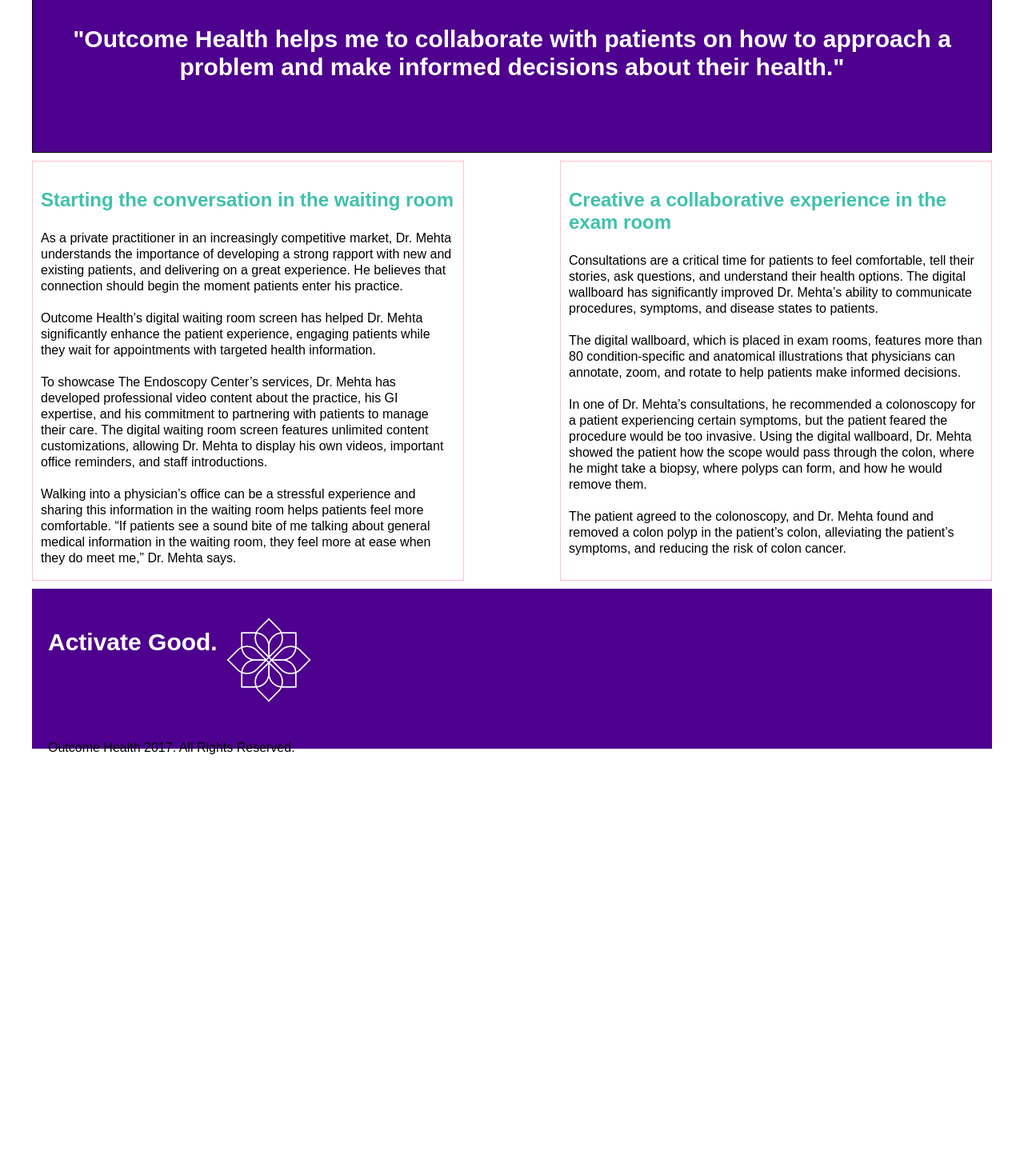
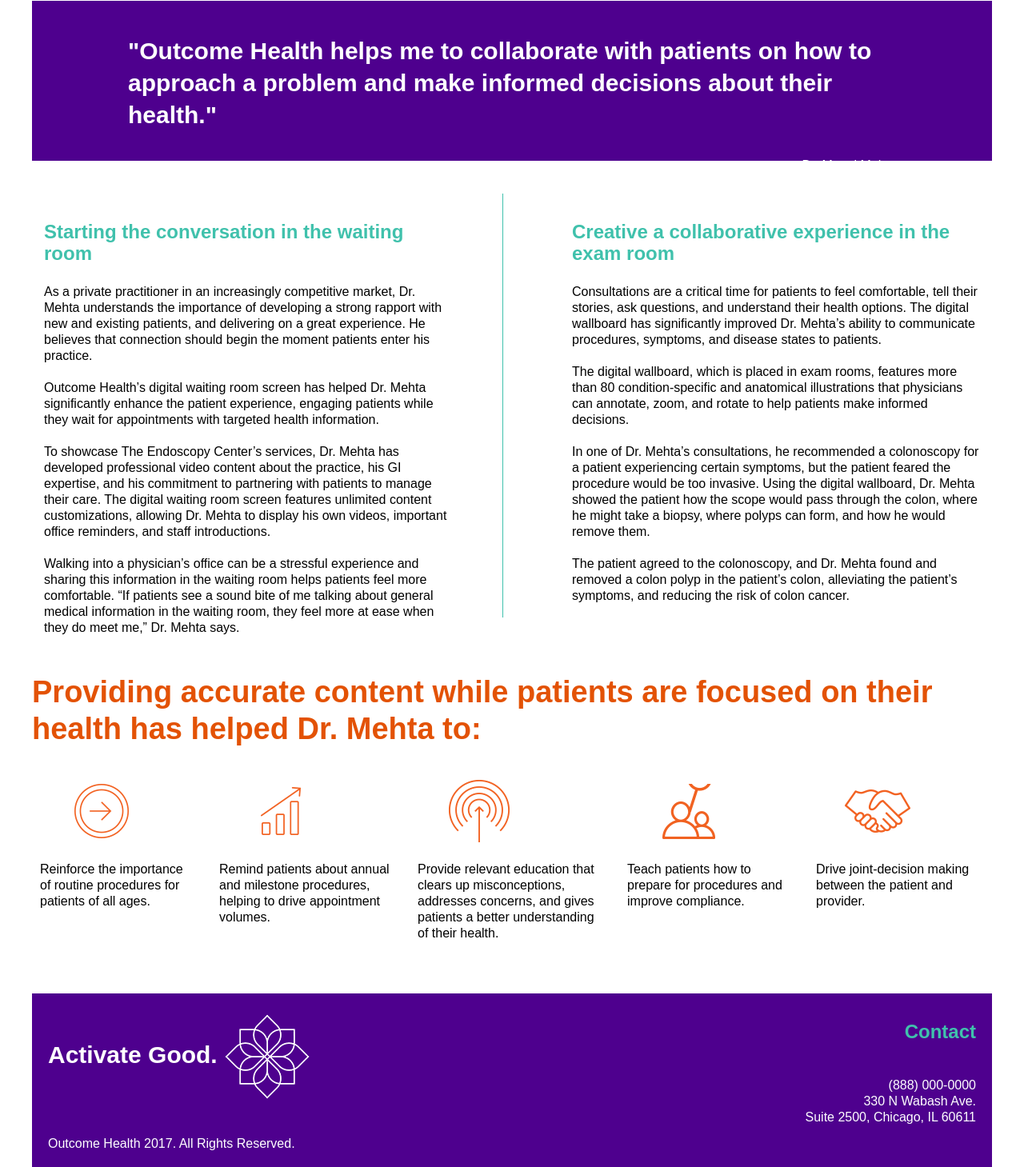
Before and after one commit to conniephu/fewdfinalproject, a plain HTML site: page finalproject_code/index.html in a window 1280 px wide. Shown: the part 1318-2777 px from the top of the page at 80% size. Before the commit the page ends 2274 px from the top, so only its background shows below. Drawn offline with nearby package versions, Linux system fonts and the light colour scheme; a web font is replaced by a local one.

Commit message:
8/2 draft 6:05pm
work in progress

```diff
--- a/finalproject_code/Styles/main.css
+++ b/finalproject_code/Styles/main.css
@@ -20,7 +20,7 @@
 }
 
 .label {
-	width: 95px;
+	width: 105px;
 	height: 25px;
 	background: #ffffff;
 	border-radius: 20px;
@@ -55,7 +55,8 @@
 .full-width-block {
 	clear: both;
 	width: 100%;
-	height: 80px;
+	height: 100px;
+	margin-top: 10px;
 	margin-bottom: 10px;
 }
 
@@ -70,7 +71,7 @@
 .hero-copy {
 	width: 350px;
 	height: 215px;
-	margin-top: 90px;
+	margin-top: 70px;
 	margin-left: 120px;
 	position: absolute;
 
@@ -115,50 +116,106 @@
 
 .second-col-one {
 	float: left;
-	width: 33%;
-	height: 440px;
+	width: 38%;
+	height: 500px;
 	margin-top: 20px;
-	margin-bottom: 10px;
 	padding: 30px;
 	background: #00ab8e;
+	display: inline-block;
+
 }
 
 .second-col-two {
 	display: inline-block;
-	width: 60%;
+	width: 59%;
 	height: 440px;
 	margin-top: 20px;
-	margin-bottom: 10px;
+}
+
+.pull-quote {
+	background: #4e008e;
+	width: 100%;
+	height: 200px;
+	padding-top: 3px;
+	padding-left: 120px;
+	padding-right: 120px;
+	display: inline-block;
 }
 
 .third-col-one {
 	float: left;
 	width: 45%;
-	height: 525px;
-	border: 0.5px solid pink;
-	padding: 10px;
-	margin-bottom: 10px;
+	height: 575px;
+	padding: 10px 15px 10px 15px;
+	margin-top: 25px;
+	margin-bottom: 25px;
+}
+
+.third-middle-rule {
+	width: 2%;
+	height: 530px;
+	margin-left: 25px;
+	border-right: 0.5px solid #40c1ac;
+	display: inline-block;
+	margin-top: 25px;
 }
 
 .third-col-two {
 	float: right;
 	width: 45%;
-	height: 525px;
-	border: 0.5px solid pink;
-	padding: 10px;
-	margin-bottom: 10px;
+	height: 575px;
+	padding: 10px 15px 10px 15px;
+	margin-top: 25px;
+	margin-bottom: 25px;
 }
 
-.pull-quote {
-	clear: both;
-	border: 0.5px solid black;
-	background: #4e008e;
-	width: 100%;
-	height: 200px;
-	margin-top: 10px;
-	margin-bottom: 10px;
-	padding-left: 50px;
-	padding-right: 50px;
+
+.fourth-col-one {
+	display: inline-block;
+	float: left;
+	width: 18%;
+	height: 270px;
+	margin: 10px 8px 10px 0px;
+	padding: 10px;
+}
+
+.fourth-col-two {
+	width: 20%;
+	height: 270px;
+	margin: 10px 8px 10px 0px;
+	display: inline-block;
+	padding: 10px;
+	float: left;
+}
+
+.fourth-col-three {
+	width: 21%;
+	height: 270px;
+	margin: 10px 10px 10px 0px;
+	float: left;
+	display: inline-block;
+	padding: 10px;
+
+}
+
+.fourth-col-four {
+	width: 19%;
+	height: 270px;
+	margin: 10px 8px 10px 0px;
+	display: inline-block;
+	float: left;
+	padding: 10px;
+
+}
+
+.fourth-col-five {
+	width: 18%;
+	height: 270px;
+	margin: 10px 8px 10px 0px;
+	display: inline-block;
+	float: left;
+	padding: 10px;
+
 }
 
 
@@ -166,13 +223,24 @@
 	clear: both;
 	background: #4e008e;
 	width: 100%;
-	height: 200px;
+	height: 250px;
 }
 
 .footer-one {
 	padding-left: 20px;
+	float: left;
+	margin-top: 10px;
+}
 
+.footer-two {
+	padding-right: 20px;
+	text-align: right;
+	float: right;
+	margin-top: 10px;
 }
+
+
+/* TEXT PROPERTIES */
 
 h1 {
 	font-size: 50px;
@@ -194,8 +262,8 @@
 h4 {
 	font-size: 30px;
 	color: #ffffff;
-	text-align: center;
-
+	text-align: left;
+	line-height: 40px;
 
 }
 
@@ -213,6 +281,9 @@
 
 }
 
+.para-white {
+	color: #ffffff;
+}
 
 .teal-callout-header {
 	font-size: 20px;
@@ -228,8 +299,8 @@
 }
 
 .nexus {
-	padding-top: 30px;
-	padding-left: 5px;
+	padding-top: 10px;
+	padding-left: 3px;
 }
 
 .pic-text {
@@ -245,3 +316,25 @@
 	font-size: 18px;
 	margin-top: -19px;
 }
+
+.attribution {
+	color: #ffffff;
+	font-weight: 500;
+	text-align: right;
+	line-height: 5px;
+}
+
+.orange {
+	color: #e35205;
+	font-size: 38px;
+	line-height: 46px;
+}
+
+
+/* IMAGE PROPERTIES */
+
+.result-icons {
+	padding-left: 35px;
+}
+
+/* MOBILE RESPONSIVE */
--- a/finalproject_code/index.html
+++ b/finalproject_code/index.html
@@ -26,7 +26,7 @@
 
 		</section>
 
-		<section class="full-width-block">
+		<section class='full-width-block'>
 			<h1>
 				Transform your patient experience
 			</h1>
@@ -83,6 +83,7 @@
 
 	<section class='pull-quote'>
 		<h4>"Outcome Health helps me to collaborate with patients on how to approach a problem and make informed decisions about their health."</h4>
+		<p class='attribution'>- Dr. Manoj Mehta</p>
 	</section>
 
 	<section class='third-col-one'>
@@ -102,6 +103,10 @@
 
 	</section>
 
+	<div class='third-middle-rule'>
+
+	</div>
+
 	<section class='third-col-two'>
 	<h3>Creative a collaborative experience in the exam room</h3>
 	<p>
@@ -118,18 +123,53 @@
 	</section>
 
 	</div>
+
+	<section class='full-width-block'>
+	<h2 class='orange'>Providing accurate content while patients are focused on their health has helped Dr. Mehta to:</h3>
+	</section>
+
+	<section class='fourth-col-one'>
+	<img class='result-icons' src='images/icon1.png'>
+	<p>Reinforce the importance of routine procedures for patients of all ages.</p>
+	</section>
+
+	<section class='fourth-col-two'>
+	<img class='result-icons' src='images/icon2.png'>
+	<p>Remind patients about annual and milestone procedures, helping to drive appointment volumes. </p>
+	</section>
+
+	<section class='fourth-col-three'>
+	<img class='result-icons' src='images/icon3.png'>
+	<p>Provide relevant education that clears up misconceptions, addresses concerns, and gives patients a better understanding of their health.</p>
+	</section>
+
+	<section class='fourth-col-four'>
+	<img class='result-icons' src='images/icon4.png'>
+	<p>Teach patients how to prepare for procedures and improve compliance.</p>
+	</section>
+
+	<section class='fourth-col-five'>
+	<img class='result-icons' src='images/icon5.png'>
+	<p>Drive joint-decision making between the patient and provider.</p>
+	</section>
+
 </main>
 
 <footer>
 	<section class='footer-one'>
-	<h5>Activate Good.</h5> <img class="nexus" src="images/nexuswht.png">
+	<h5>Activate Good.</h5> <img class='nexus' src='images/nexuswht.png'>
 	<br>
 	<br>
-	<p> Outcome Health 2017. All Rights Reserved.</p>
+	<p class='para-white'>Outcome Health 2017. All Rights Reserved.</p>
 	</section>
 
-	<section>
-
+	<section class='footer-two'>
+		<h3>Contact</h3>
+		<p class='para-white'>
+		<br> (888) 000-0000
+		<br> 330 N Wabash Ave.
+		<br>Suite 2500, Chicago, IL 60611
+		</p>
 	</section>
 </footer>
 
```
Also changed, not shown: finalproject_code/Images/icon1.png (added), finalproject_code/Images/icon2.png (added), finalproject_code/Images/icon3.png (added), finalproject_code/Images/icon4.png (added), finalproject_code/Images/icon5.png (added), 1 other file.
